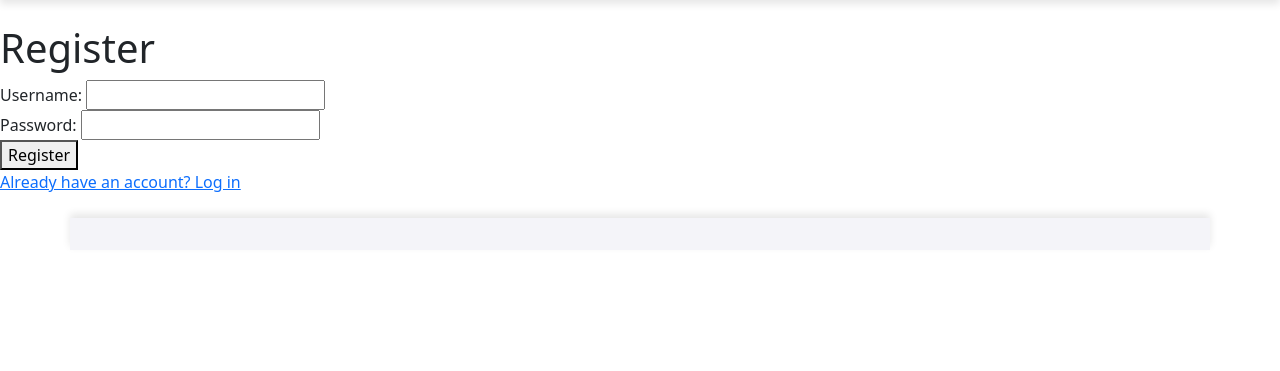
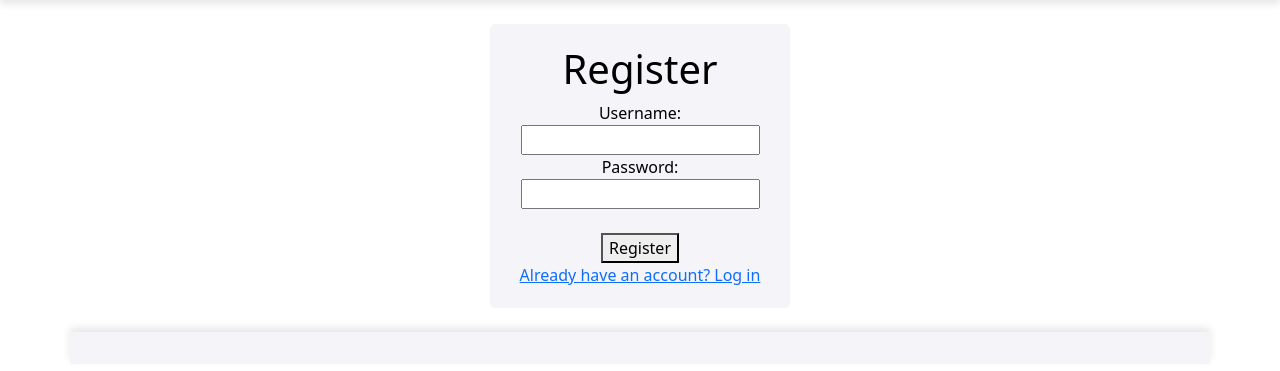
Before and after one commit to n3oxzz/blogCS, a Flask app: page /register in a window 1280 px wide. Shown: the part 73-444 px from the top of the page. Run offline with Flask 3, Linux system fonts and the light colour scheme.

Commit message:
login and register pages made prettier

```diff
--- a/static/css/style.css
+++ b/static/css/style.css
@@ -59,3 +59,27 @@ footer {
 .text-body-emphasis {
     color: var(--black-color);
 }
+
+/*login page*/
+.login-container {
+    margin: auto;
+    width: 300px;
+    padding: 20px;
+    border: 1px solid var(--light-grey);
+    border-radius: 5px;
+    text-align: center;
+    color: var(--black-color);
+    background-color: var(--light-grey);
+}
+/*register page*/
+.register-container {
+    margin: auto;
+    width: 300px;
+    padding: 20px;
+    border: 1px solid var(--light-grey);
+    border-radius: 5px;
+    text-align: center;
+    color: var(--black-color);
+    background-color: var(--light-grey);
+    /* background: linear-gradient(45deg, var(--black-color), var(--main-purple))*/
+}
--- a/templates/login.html
+++ b/templates/login.html
@@ -5,6 +5,7 @@ Login page
 {% endblock %}
 
 {% block body %}
+<div class="login-container">
 <h1>Login</h1>
 <form method="POST" action="/login">
     <label for="username">Username:</label>
@@ -13,7 +14,9 @@ Login page
     <label for="password">Password:</label>
     <input type="password" id="password" name="password" required>
     <br>
+    <br>
     <button type="submit">Login</button>
 </form>
 <a href="/register">Don't have an account? Register</a>
+</div>
 {% endblock %}
--- a/templates/register.html
+++ b/templates/register.html
@@ -5,6 +5,7 @@ Register
 {% endblock %}
 
 {% block body %}
+<div class="register-container">
 <h1>Register</h1>
     <form method="POST" action="/register">
         <label for="username">Username:</label>
@@ -13,7 +14,9 @@ Register
         <label for="password">Password:</label>
         <input type="password" id="password" name="password" required>
         <br>
+        <br>
         <button type="submit">Register</button>
     </form>
     <a href="/login">Already have an account? Log in</a>
+</div>
 {% endblock %}
```
